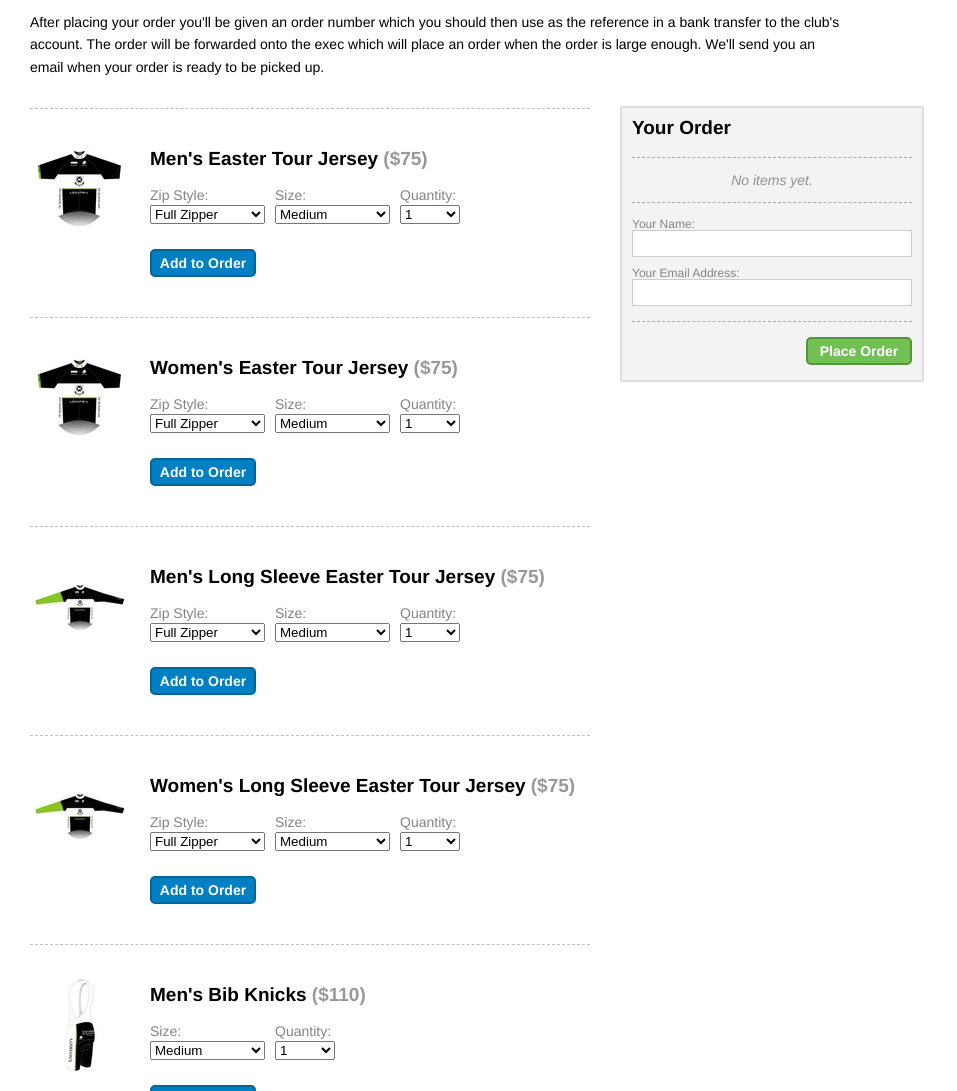
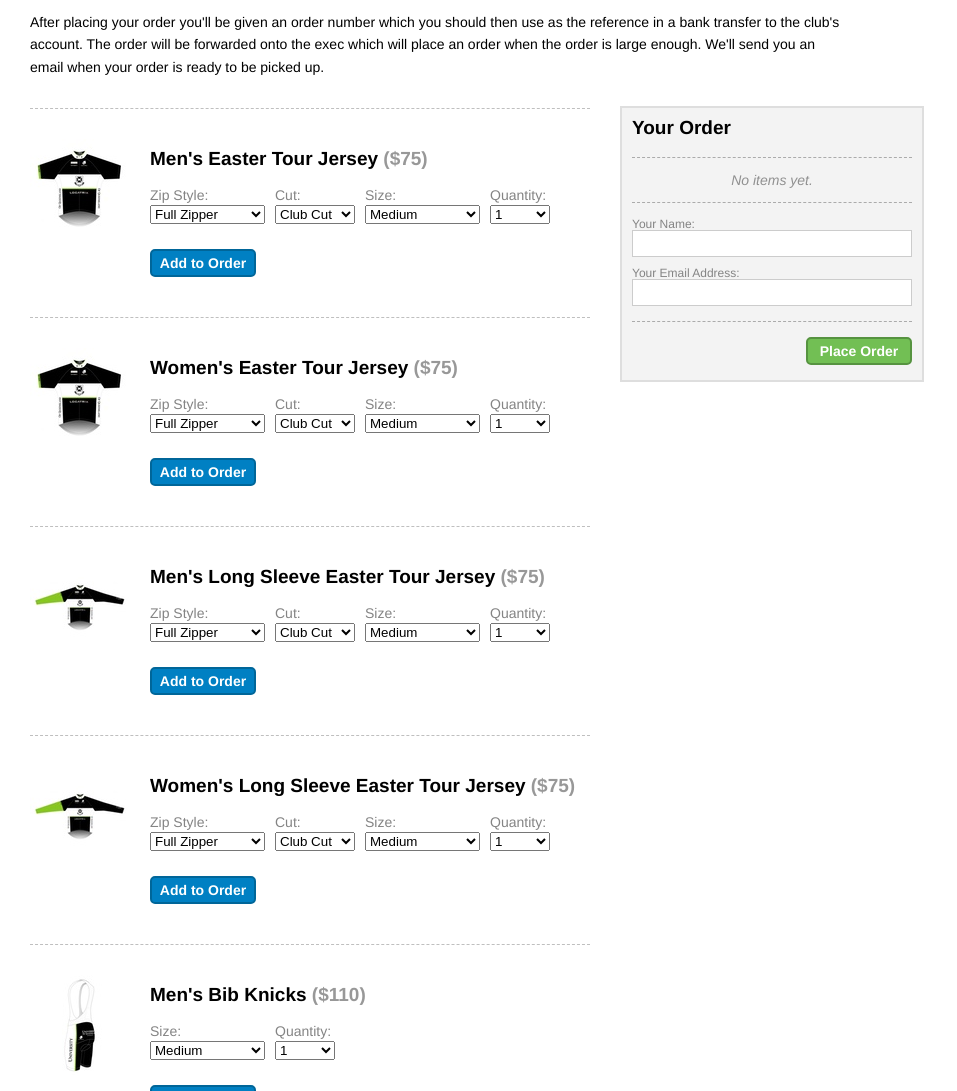
Before and after one commit to jimwhimpey/UQCC-Shop, a PHP site: page / in a window 1280 px wide. Shown: the part 89-1180 px from the top of the page, without its empty margins (0-957 px from the left). Run offline with PHP 8.4, Linux system fonts and the light colour scheme.

Commit message:
Added the different cut options to the jerseys

```diff
--- a/index.html
+++ b/index.html
@@ -45,6 +45,7 @@
 					var zipper		= $(this).parent().parent().find("select[name=zipper] option:selected").text();
 					var size		= $(this).parent().parent().find("select[name=size] option:selected").text();
 					var quantity	= $(this).parent().parent().find("select[name=quantity] option:selected").text();
+					var cut			= $(this).parent().parent().find("select[name=cut] option:selected").text();
 
 					// Get the raw price number
 					price = price.replace(/^\(\$|\)/g, "");
@@ -55,7 +56,8 @@
 									"price": 	price,
 									"zipper": 	zipper,
 									"size": 	size,
-									"quantity": quantity };
+									"quantity": quantity,
+									"cut": cut };
 
 					// Find out how many items are in the order and add this item
 					// to the next slot.
@@ -85,7 +87,7 @@
 					}
 
 					// Add the item to the order visually
-					$("#kit-order table").append("<tr><td class='item'>" + item.name + " <span>" + item.size + " " + item.zipper + "</span></td><td class='qty'>" + item.quantity + "</td><td class='total'>" + (item.quantity * item.price).toFixed(2) + "</td></tr>");
+					$("#kit-order table").append("<tr><td class='item'>" + item.name + " <span>" + item.size + " " + item.zipper + " " + item.cut + "</span></td><td class='qty'>" + item.quantity + "</td><td class='total'>" + (item.quantity * item.price).toFixed(2) + "</td></tr>");
 					$("#kit-order table tr:last-child td").css("backgroundColor", "#FF6").animate({"backgroundColor": "#F3F3F3"}, 1000);
 
 					// Fade the background colour off everything, sometimes they get stuck
@@ -220,6 +222,12 @@
 								<option value="Short Zipper">Short Zipper</option>
 							</select></p>
 
+						<p class="cut">	<label for="cut">Cut:</label>
+							<select name="cut">
+								<option value="Race Cut">Race Cut</option>
+								<option value="Club Cut" selected="selected">Club Cut</option>
+							</select></p>
+
 						<p>	<label for="size">Size:</label>
 							<select name="size">
 								<option value="XXX Large">XXX Large</option>
@@ -266,6 +274,12 @@
 								<option value="Full Zipper">Full Zipper</option>
 								<option value="3/4 Zipper">3/4 Zipper</option>
 								<option value="Short Zipper">Short Zipper</option>
+							</select></p>
+
+						<p class="cut">	<label for="cut">Cut:</label>
+							<select name="cut">
+								<option value="Race Cut">Race Cut</option>
+								<option value="Club Cut" selected="selected">Club Cut</option>
 							</select></p>
 
 						<p>	<label for="size">Size:</label>
@@ -317,6 +331,12 @@
 								<option value="Short Zipper">Short Zipper</option>
 							</select></p>
 
+						<p class="cut">	<label for="cut">Cut:</label>
+							<select name="cut">
+								<option value="Race Cut">Race Cut</option>
+								<option value="Club Cut" selected="selected">Club Cut</option>
+							</select></p>
+
 						<p>	<label for="size">Size:</label>
 							<select name="size">
 								<option value="XXX Large">XXX Large</option>
@@ -364,6 +384,12 @@
 								<option value="Full Zipper">Full Zipper</option>
 								<option value="3/4 Zipper">3/4 Zipper</option>
 								<option value="Short Zipper">Short Zipper</option>
+							</select></p>
+
+						<p class="cut">	<label for="cut">Cut:</label>
+							<select name="cut">
+								<option value="Race Cut">Race Cut</option>
+								<option value="Club Cut" selected="selected">Club Cut</option>
 							</select></p>
 
 						<p>	<label for="size">Size:</label>
--- a/receipt.php
+++ b/receipt.php
@@ -109,7 +109,7 @@
 						echo "<tr>";
 
 							echo "<td class='item'>" . $item->{'name'} . " ";
-							echo "<span>" . $item->{'size'} . " " . $item->{'zipper'} . "</span></td>";
+							echo "<span>" . $item->{'size'} . " " . $item->{'zipper'} . " " . $item->{'cut'} . "</span></td>";
 							echo "<td class='quantity'>" . $item->{'quantity'} . "</td>";
 							echo "<td class='total'>" . number_format($item->{'quantity'} * $item->{'price'}, 2) . "</td>";
 
--- a/style.css
+++ b/style.css
@@ -133,6 +133,8 @@
 
 					.options p.quantity { width: 60px; }
 
+					.options p.cut { width: 80px; }
+
 					.options label {
 						display: block;
 						margin: 0 0 3px 0;
@@ -142,6 +144,8 @@
 					.options select { width: 115px; }
 
 						.options p.quantity select { width: 60px; }
+
+						.options p.cut select { width: 80px; }
 
 					.options .price { font-weight: bold; }
 
```
